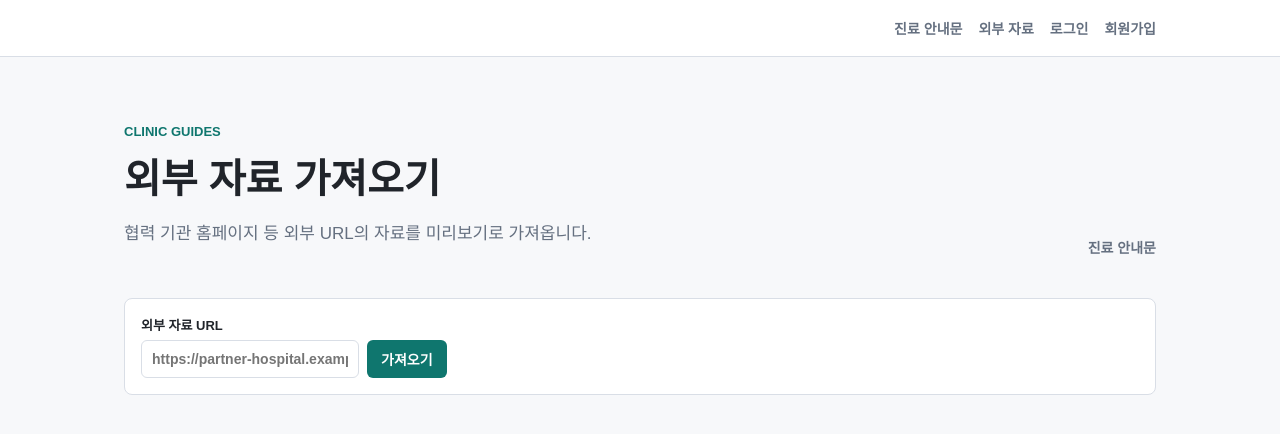
After one commit to autosoc-lab/vuln-hospital-booking, a Flask app: page /clinic-guides/external-preview in a window 1280 px wide. The commit adds this page. Shown: the top 434 px of the page. Run offline with Flask 3, Linux system fonts and the light colour scheme.

Commit message:
feat: SSRF 미리보기 API에 실제 화면(외부 자료 가져오기) 연결
/api/public/clinic-guides/external-preview가 API로만 존재하고 화면이
없었음. 네비게이션에 "외부 자료" 메뉴와 URL 입력 폼이 있는 페이지를
추가해 정상 사용자 기능처럼 보이도록 함.

Co-Authored-By: Claude Sonnet 5 <noreply@anthropic.com>

```diff
--- a/app/routes/__init__.py
+++ b/app/routes/__init__.py
@@ -1,5 +1,6 @@
 import os
 
+import requests
 from flask import Blueprint, abort, current_app, jsonify, render_template, request
 from sqlalchemy import select, text
 from sqlalchemy.exc import SQLAlchemyError
@@ -65,6 +66,30 @@ def clinic_guides():
     )
 
 
+@main_bp.get("/clinic-guides/external-preview")
+def external_preview_page():
+    url = request.args.get("url", "").strip()
+    content = None
+    status_code = None
+    error_message = None
+
+    if url:
+        try:
+            response = requests.get(url, timeout=5)
+            content = response.text[:5000]
+            status_code = response.status_code
+        except requests.RequestException:
+            error_message = "외부 자료를 가져오지 못했습니다."
+
+    return render_template(
+        "external_preview.html",
+        url=url,
+        content=content,
+        status_code=status_code,
+        error_message=error_message,
+    )
+
+
 @main_bp.get("/clinic-guides/<public_id>/document")
 def clinic_guide_document(public_id):
     document = db.session.scalar(
--- a/app/templates/base.html
+++ b/app/templates/base.html
@@ -12,6 +12,7 @@
         <a class="brand" href="{{ url_for('main.index') }}">{{ app_name }}</a>
         <div class="nav-links">
           <a href="{{ url_for('main.clinic_guides') }}">진료 안내문</a>
+          <a href="{{ url_for('main.external_preview_page') }}">외부 자료</a>
           {% if g.current_user %}
             <a href="{{ url_for('user_pages.doctors') }}">의료진</a>
             <a href="{{ url_for('user_pages.appointments') }}">예약</a>
--- /dev/null
+++ b/app/templates/external_preview.html
@@ -0,0 +1,37 @@
+{% extends "base.html" %}
+
+{% block content %}
+  <section class="section-heading split-heading">
+    <div>
+      <p class="eyebrow">Clinic Guides</p>
+      <h1>외부 자료 가져오기</h1>
+      <p>협력 기관 홈페이지 등 외부 URL의 자료를 미리보기로 가져옵니다.</p>
+    </div>
+    <a class="secondary-link" href="{{ url_for('main.clinic_guides') }}">진료 안내문</a>
+  </section>
+
+  <form class="filter-form" method="get" action="{{ url_for('main.external_preview_page') }}">
+    <label>
+      외부 자료 URL
+      <input name="url" type="text" value="{{ url }}" placeholder="https://partner-hospital.example.com/notice">
+    </label>
+    <button type="submit">가져오기</button>
+  </form>
+
+  {% if error_message %}
+    <p class="flash flash-error search-error">{{ error_message }}</p>
+  {% endif %}
+
+  {% if content is not none %}
+    <section class="card">
+      <div class="card-header">
+        <div>
+          <h2>가져온 자료</h2>
+          <p>{{ url }}</p>
+        </div>
+        <span class="badge">HTTP {{ status_code }}</span>
+      </div>
+      <pre class="compact-dl">{{ content }}</pre>
+    </section>
+  {% endif %}
+{% endblock %}
```
